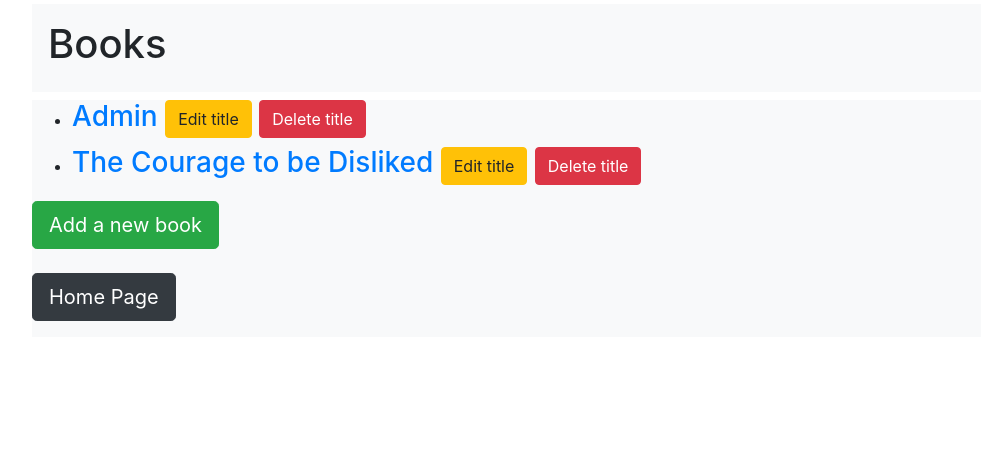
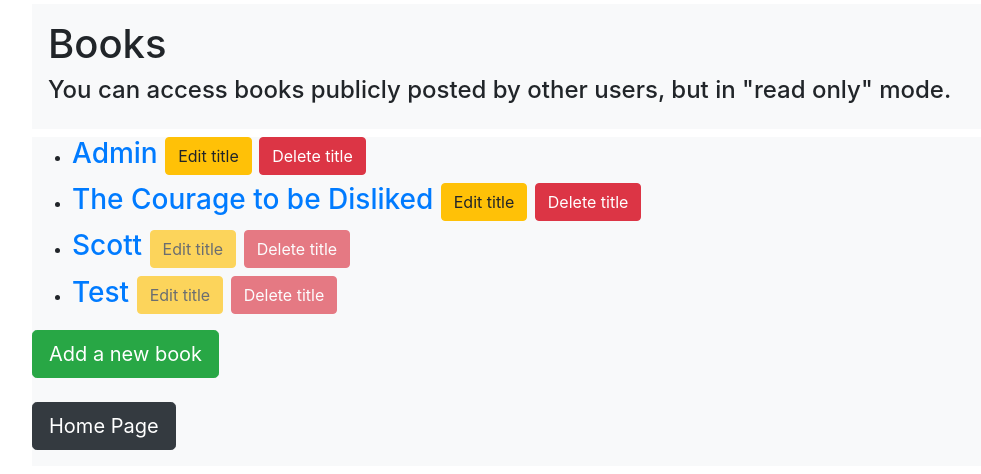
Before and after one commit to Scott97612/Book-share-Django-website, a Django app: page /titles/ in a window 1280 px wide. Shown: the part 348-822 px from the top of the page, without its empty margins (53-1034 px from the left). Before the commit the page ends 669 px from the top, so only its background shows below. Run offline with Django 4.2, Linux system fonts and the light colour scheme; a user stored in the database is signed in; data comes from the database, SQL or seed files in the repository; both versions use the stored data as it was after the commit; some libraries are stand-ins or nearby versions.

Commit message:
Finished delete feature and the public/private feature, after testing, they all appear to be working properly. Remaining working: possible search function (by user or by title), others TBD.

```diff
--- a/content/models.py
+++ b/content/models.py
@@ -7,6 +7,7 @@ class Title(models.Model):
     date_added = models.DateTimeField(auto_now_add=True)
     owner = models.ForeignKey(User, on_delete=models.CASCADE)
     public = models.BooleanField(default=False)
+
 
     def __str__(self):
         """return the string of the title"""
@@ -18,6 +19,7 @@ class Entry(models.Model):
     text = models.TextField()
     date_added = models.DateTimeField(auto_now_add=True)
 
+
     class Meta:
         verbose_name_plural = 'entries'
 
--- a/content/templates/content/index.html
+++ b/content/templates/content/index.html
@@ -2,7 +2,7 @@
 
 {% block page_header %}
     <div class="jumbotron">
-        <h1 class="display-3">Share your reading insights.<span class="badge badge-info">Beta</span></h1>
+        <h1 class="display-3">Share your reading insights.<small><span class="badge badge-info">Beta</span></small></h1>
         <p class="lead">Reading is the process of intellectual collisions. Make a mark of those sparks
             by noting them here!</p>
 
--- a/content/templates/content/titles.html
+++ b/content/templates/content/titles.html
@@ -1,24 +1,38 @@
 {% extends 'content/base.html' %}
 
 {% block page_header %}
-    <h1>Books</h1>
+    <h1>Books</h1><h4>You can access books publicly posted by other users, but in "read only" mode.</h4>
 {% endblock page_header %}
 
 {% block content %}
 
     <ul>
-        {% for title in titles %}
+        {% for title in private_titles %}
             <li><h3>
                 <a href="{% url 'content:book' title.id %}">{{ title }}
                     <small><a class="btn btn-warning" href="{% url 'content:edit_title' title.id %}"
-                        role="button">Edit title</a></small>
+                              role="button">Edit title</a></small>
                     <small><a class="btn btn-danger" href="{% url 'content:delete_title' title.id %}"
-                        role="button">Delete title</a></small>
+                              role="button">Delete title</a></small>
                 </a>
             </h3></li>
         {% empty %}
-            <li><h3>No books have been added yet.</h3></li>
+            <li><h3>You have not added any books yet, but check out publicly posted books by others.</h3></li>
         {% endfor %}
+
+        {% for title in public_display_titles %}
+            <li><h3>
+                <a href="{% url 'content:book' title.id %}">{{ title }}
+                    <small><a class="btn btn-warning disabled" href="{% url 'content:edit_title' title.id %}"
+                              role="button">Edit title</a></small>
+                    <small><a class="btn btn-danger disabled" href="{% url 'content:delete_title' title.id %}"
+                              role="button">Delete title</a></small>
+                </a>
+            </h3></li>
+        {% empty %}
+            <li><h3>No books has been publicly posted by others yet either.</h3></li>
+        {% endfor %}
+
     </ul>
 
     <a class="btn btn-lg btn-success" href="{% url 'content:new_book' %}" role="button">Add a new book</a>
--- a/content/views.py
+++ b/content/views.py
@@ -3,9 +3,7 @@ from .models import Title,Entry
 from .forms import TitleForm,EntryForm
 from django.contrib.auth.decorators import login_required
 from django.http import Http404
-from django.views.generic.edit import DeleteView
-from django.contrib.auth.mixins import LoginRequiredMixin
-from django.shortcuts import get_object_or_404,render,HttpResponseRedirect
+
 
 def index(request):
     """home page"""
@@ -13,18 +11,33 @@ def index(request):
 
 @login_required
 def titles(request):
-    titles =Title.objects.filter(owner=request.user).order_by('date_added')
-    context = {'titles':titles}
+    public_display_titles = []
+    private_titles = Title.objects.filter(owner=request.user).order_by('date_added')
+    public_titles = Title.objects.filter(public=True).order_by('date_added')
+    for title in public_titles:
+        if title not in private_titles:
+            public_display_titles.append(title)
+
+
+
+    context = {'public_display_titles':public_display_titles,'private_titles':private_titles}
     return render(request,'content/titles.html',context)
 
 @login_required
 def book(request,title_id):
+    public_titles = Title.objects.filter(public=True).order_by('date_added')
+    private_titles = Title.objects.filter(owner=request.user).order_by('date_added')
     title = Title.objects.get(id=title_id)
-    if title.owner != request.user:
-        raise Http404
+    username = title.owner
 
+    if title in public_titles:
+        read_only = True
+        user_exp = f'--from {username}--(Read Only)'
+    if title in private_titles:
+        read_only = False
+        user_exp = f'--from {username}'
     entries = title.entry_set.order_by('-date_added')
-    context = {'title':title,'entries':entries}
+    context = {'title':title,'entries':entries,'user_exp':user_exp,'read_only':read_only}
     return render(request, 'content/book.html',context)
 
 @login_required
@@ -95,7 +108,7 @@ def edit_entry(request,entry_id):
 
 @login_required
 def delete_title(request, title_id):
-    title = get_object_or_404(Title, id=title_id)
+    title = Title.objects.get(id=title_id)
     if title.owner != request.user:
         raise Http404
 
@@ -108,7 +121,7 @@ def delete_title(request, title_id):
 
 @login_required
 def delete_entry(request, entry_id):
-    entry = get_object_or_404(Entry, id=entry_id)
+    entry = Entry.objects.get(id=entry_id)
     title = entry.title
     if title.owner != request.user:
         raise Http404
```
Also changed, not shown: content/templates/content/book.html (+29 -6 lines), content/templates/content/edit_title.html (+7 -0 lines), content/templates/content/new_book.html (+7 -7 lines), db.sqlite3.
